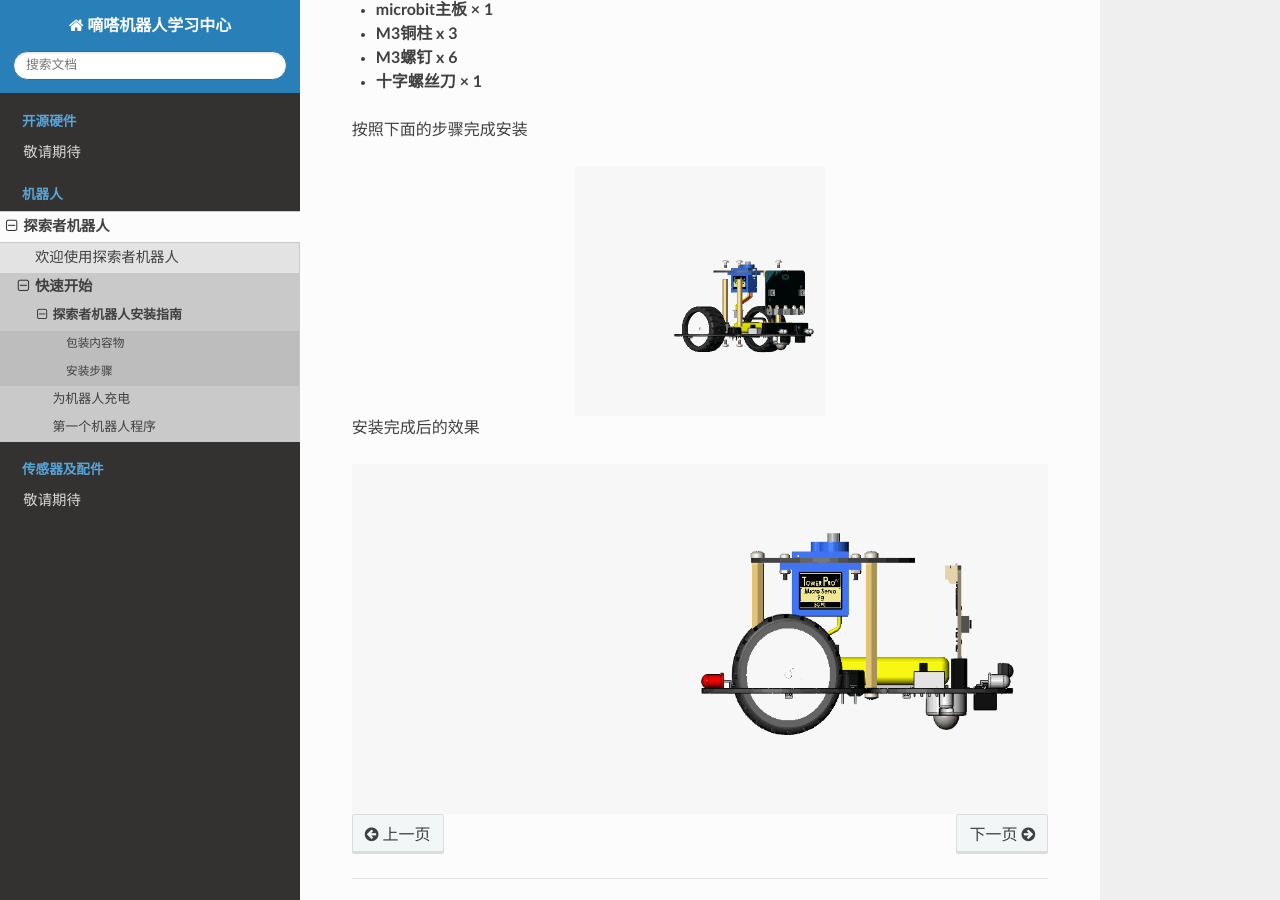
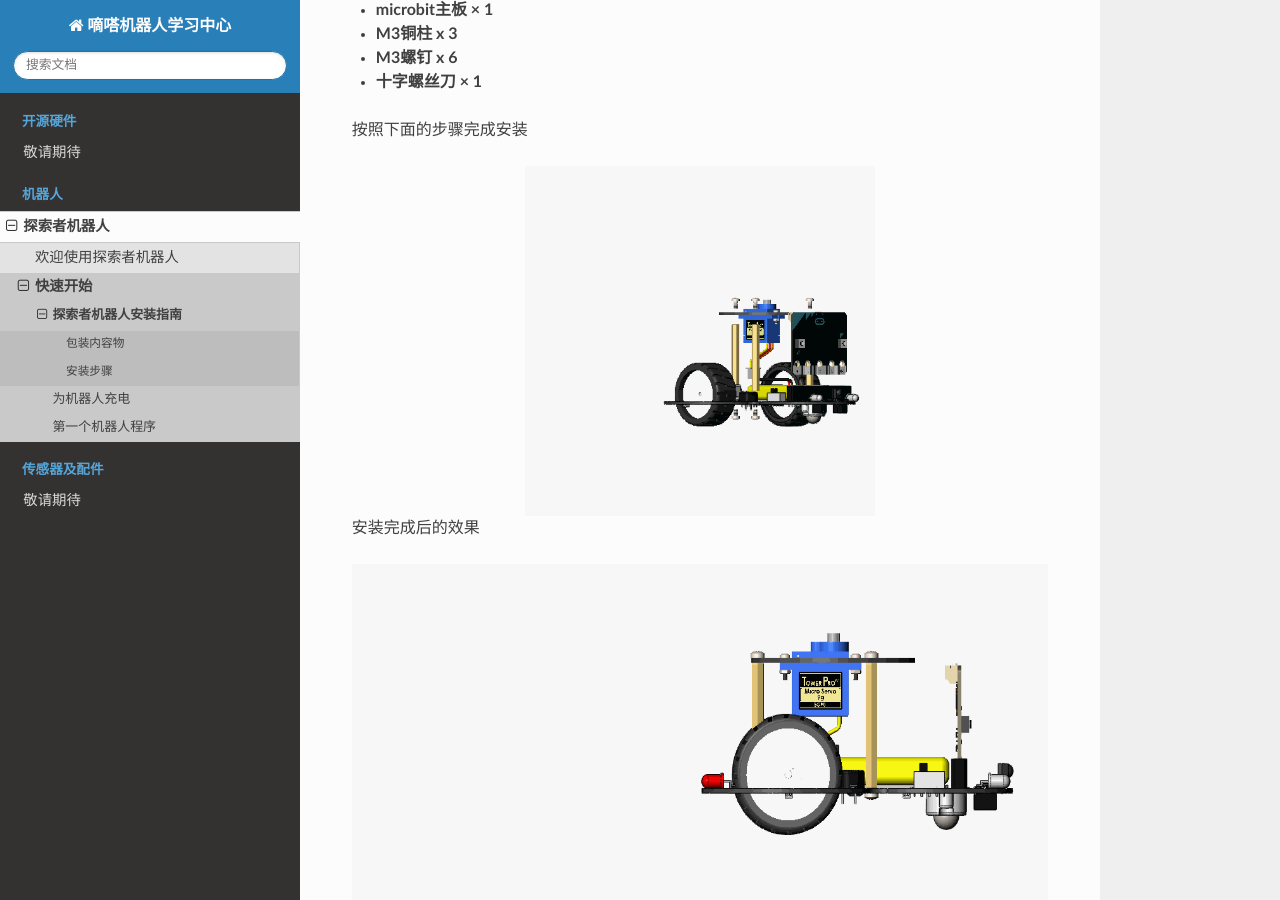
Before and after one commit to didabot/docs, a Sphinx documentation site: the page built from source/robot/explorer/quick-start/installation.rst, in a window 1280 px wide and 900 px high, scrolled down 3581 px. Built offline with Sphinx 7.4.7 and the Read the Docs theme 2.0.0, drawn with Linux system fonts in a browser that asks for light colours.

Commit message:
zoom in base installation

```diff
--- a/source/robot/explorer/quick-start/installation.rst
+++ b/source/robot/explorer/quick-start/installation.rst
@@ -97,7 +97,7 @@
 .. image:: ../images/installation/connect-base.gif
    :width: 500px
    :height: 500px
-   :scale: 50 %
+   :scale: 70 %
    :align: center
 
 安装完成后的效果
```
